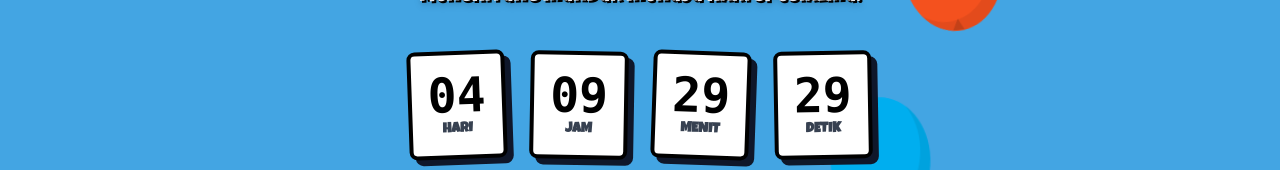
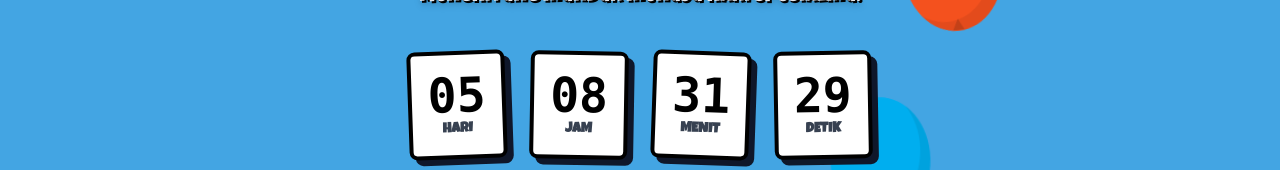
Before and after one commit to shynag/stevania-birthday, a Next.js app: page / in a window 1280 px wide. Shown: the part 329-499 px from the top of the page. Built offline with nearby package versions, Linux system fonts and the light colour scheme.

Commit message:
refactor

```diff
--- a/src/app/page.tsx
+++ b/src/app/page.tsx
@@ -6,7 +6,7 @@ import Surprise from "@/components/Surprise";
 import Image from "next/image";
 
 export default function Home() {
-  const birthday = "2026-06-19T00:40:00";
+  const birthday = "2026-06-19T23:42:00";
 
   const isBirthdayPassed = () => new Date() > new Date(birthday);
 
```
